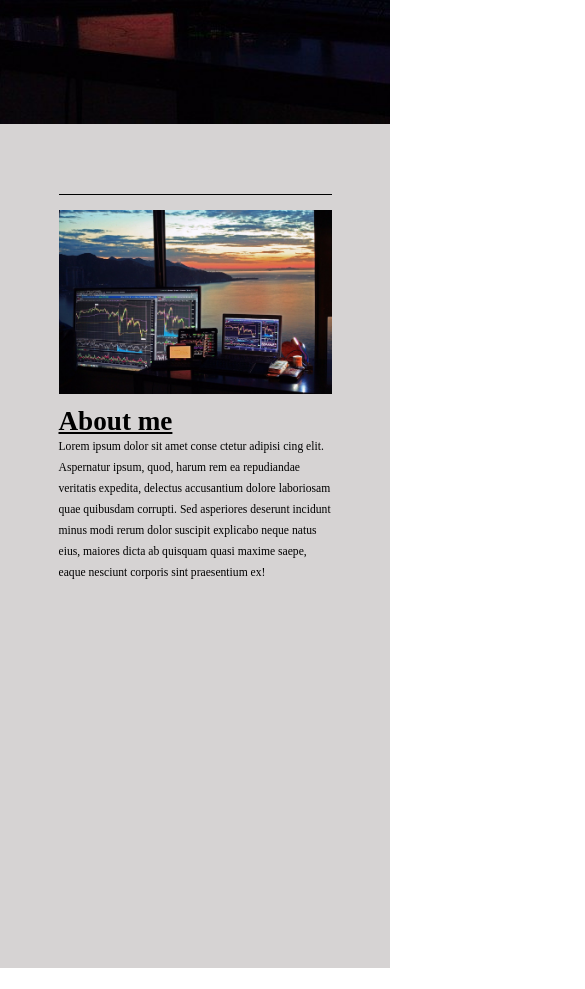
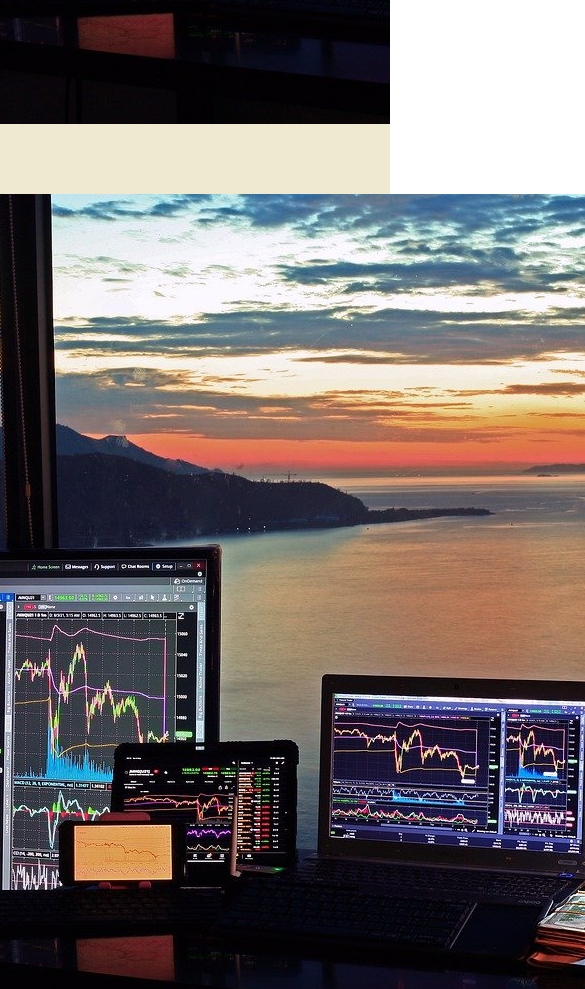
Before and after one commit to Yasengo/portfolio, a plain HTML site: page endex.html in a window 390 px wide. Shown: the part 720-1709 px from the top of the page, 585 px wide, since content can reach past the window. Before the commit the page ends 1688 px from the top, so only its background shows below. Drawn offline with Linux system fonts and the light colour scheme.

Commit message:
Update endex.css

```diff
--- a/css/endex.css
+++ b/css/endex.css
@@ -5,6 +5,8 @@
 }
 html{
     font-size: 62.5%;
+	scroll-behavior: smooth;
+	overflow-x: hidden;
 }
 ul,a{
 	list-style: none;
@@ -17,7 +19,7 @@ ul,a{
 .main-navigation__bar{
 	position: fixed;
 	width: 100%;
-	padding: 1rem 0;
+	padding: 2rem 0;
 	background: #F7F7F7;
 	box-shadow: -1rem .7rem 2rem #000;
 	display: flex;
@@ -97,12 +99,13 @@ ul,a{
 
 }
 .slider__carousel .carousel__item figcaption h2{
-	font-size: 4rem;
+	font-size: 6rem;
 	color: var(--wwhitecolor);
 }
 .slider__carousel .carousel__item figcaption p{
 	font-size: 1.8rem;
 	color: var(--wwhitecolor);
+	padding-right:  3rem;
 }
 
 .slider__carousel .carousel__item--visible{
@@ -151,49 +154,53 @@ ul,a{
 
 .about{
     min-height: 100vh;
-    background:var(--wwhitecolor);
-    padding: 2.5rem 15%;
-
+    background:#F0E9D2;
+    padding: 2.5rem 5%;
+	padding-top: 4rem;
 }
 .about-maincontainer{
-    width: 100%;
-    display: grid;
-    grid-template-columns: repeat(2, 1fr);
-    gap: 1.5rem;
-    margin-top: 6.5rem;
-    padding: 2rem 0;
-    border-top: .2rem solid #000;
+	display: flex;
+	justify-content:center;
+	align-items: center;
+	gap: 2rem;
+	margin-top: 5rem;
 }
-.about-maincontainer .figure {
-    width: 100%;
-    height: 100%;
+.about-maincontainer figure{
+	width: 55rem;
+	max-width: 100%;
+	height: 40rem;
+	max-height: 100%;
 }
-.about-maincontainer .figure img{
-    width: 100%;
-    height: 100%;
+.about-maincontainer figure  img{
+	width: 100%;
+	height: 100%;
+	object-fit: cover;
+	border-radius:100% 0% 95% 5% / 4% 100% 0% 96%  ;
 }
-.about-maincontainer .figure-des h1{
-    display: block;
-    font-size: 3.5rem;
-    text-decoration: underline;
+.class-desc{
+	width: 55rem;
 }
-.about-maincontainer .figure-des p{
-    font-size: 1.5rem;
-    line-height: 2.7rem;
+.class-desc h2{
+	text-transform: capitalize;
+	font-size: 2.3rem;
 }
-.figure-des .social-sites{
-    position: relative;
-    top: 5.5rem;
-    text-align: center;
+.class-desc p{
+	font-size: 1.4rem;
+	color: 000;
+	font-family: 'philosopherregular';
+	line-height: 1.2;
 }
-.figure-des .social-sites a{
-    font-size: 2.3rem;
-    margin: .6rem 1.4rem;
-    color: var(--blackcolor);
-}
-/* ========== media quries  ============= */
+
+/* ========== media quries  =============*/
+
 @media(max-width:760px){
-    html{
+		html{
+			font-size: 55.5%;
+		}
+	}
+
+@media(max-width:760px){
+   html{
         font-size: 55.5%;
     }
     #main-menu__bar{
@@ -254,15 +261,16 @@ ul,a{
 	.main-navigation__logo a{
 		font-size:3rem ;
 	}
+	.about-maincontainer{
 
-    .about-maincontainer{
-        grid-template-columns: repeat(1, 1fr);
+		flex-wrap: wrap;
+		gap: 1rem;
+	}
+	.about-maincontainer figure{
+		height: auto;
+	}
 
-    }
-    .about-maincontainer .figure{
-        padding:1.5rem;
 
-    }
 }
 
 
@@ -271,7 +279,5 @@ ul,a{
     html{
         font-size:48.5%;
     }
-    .about-maincontainer .figure{
-        padding: 0;
-    }
+
 }
```
